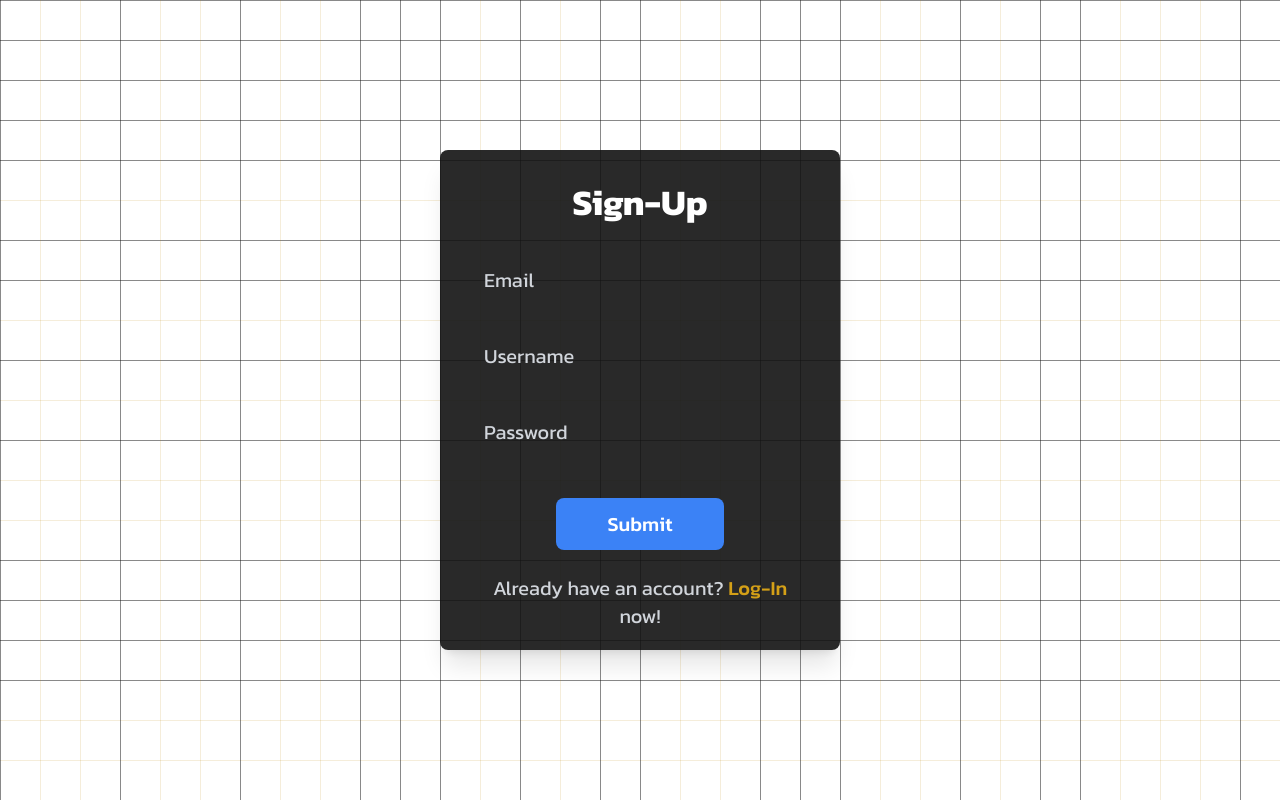
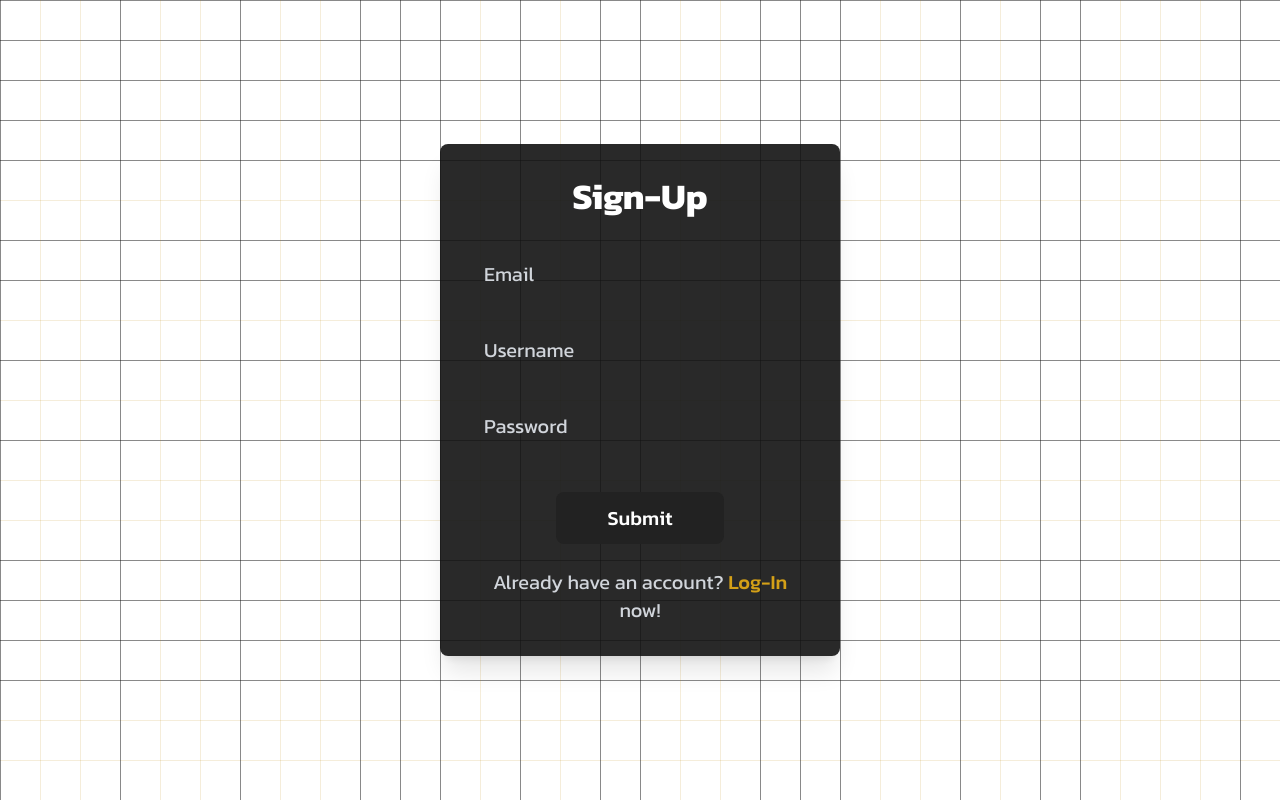
Before and after one commit to mukesher4/conintact-frontend, a React (Vite) app: page /SignUp in a window 1280 px wide. Built offline with nearby package versions, Linux system fonts and the light colour scheme; no server answers.

Commit message:
Update SignUp.jsx

```diff
--- a/src/pages/SignUp.jsx
+++ b/src/pages/SignUp.jsx
@@ -41,7 +41,7 @@ function SignUp() {
         <div className="fixed inset-0 z-50 flex items-center justify-center">
           <div
             id="modal"
-            className="w-[400px] h-[500px] bg-[#121212] bg-opacity-90 rounded-lg p-8 shadow-xl mx-auto "
+            className="w-[400px] min-h-[500px] bg-[#121212] bg-opacity-90 rounded-lg p-8 shadow-xl mx-auto "
           >
             <h2 className="text-4xl font-bold mb-8 text-center text-white">
               Sign-Up
@@ -85,8 +85,8 @@ function SignUp() {
               )}
               <div className="flex justify-center gap-6">
                 <button
-                  type="submit"
-                  className="w-1/2 bg-[#222222] py-3 bg-blue-500 text-white rounded-lg text-xl transition duration-200"
+                type="submit"
+                className="w-1/2 py-3 bg-[#222222] text-white rounded-lg text-xl transition duration-200"
                 >
                   Submit
                 </button>
@@ -94,7 +94,7 @@ function SignUp() {
             </form>
             <p className="text-xl text-center mt-6 text-gray-300 text-lg">
               Already have an account?{" "}
-              <a href="../LogIn" className="text-[#d4a017] ">
+              <a href="../LogIn" className="text-[#d4a017]">
                 Log-In
               </a>{" "}
               now!
```
